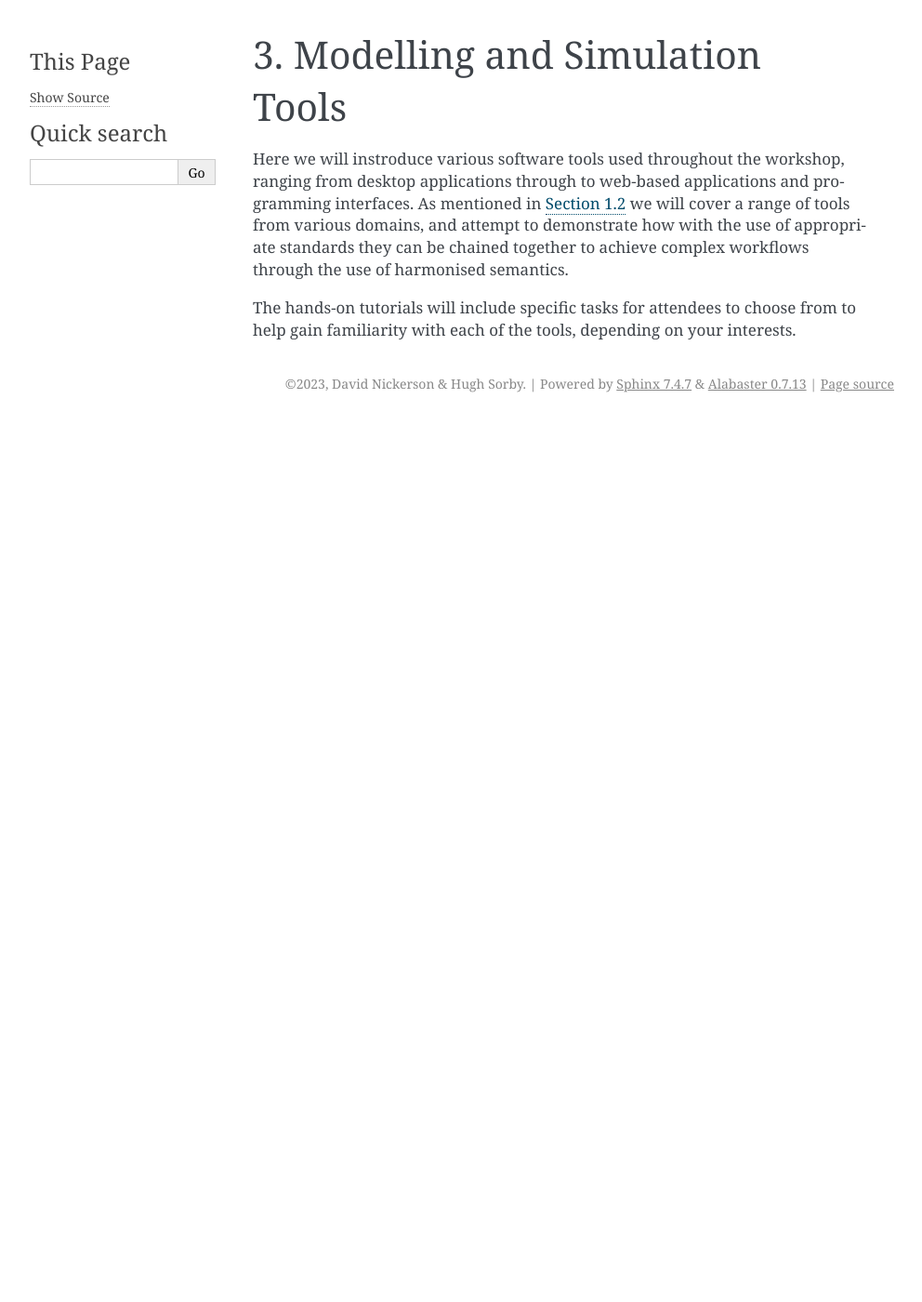
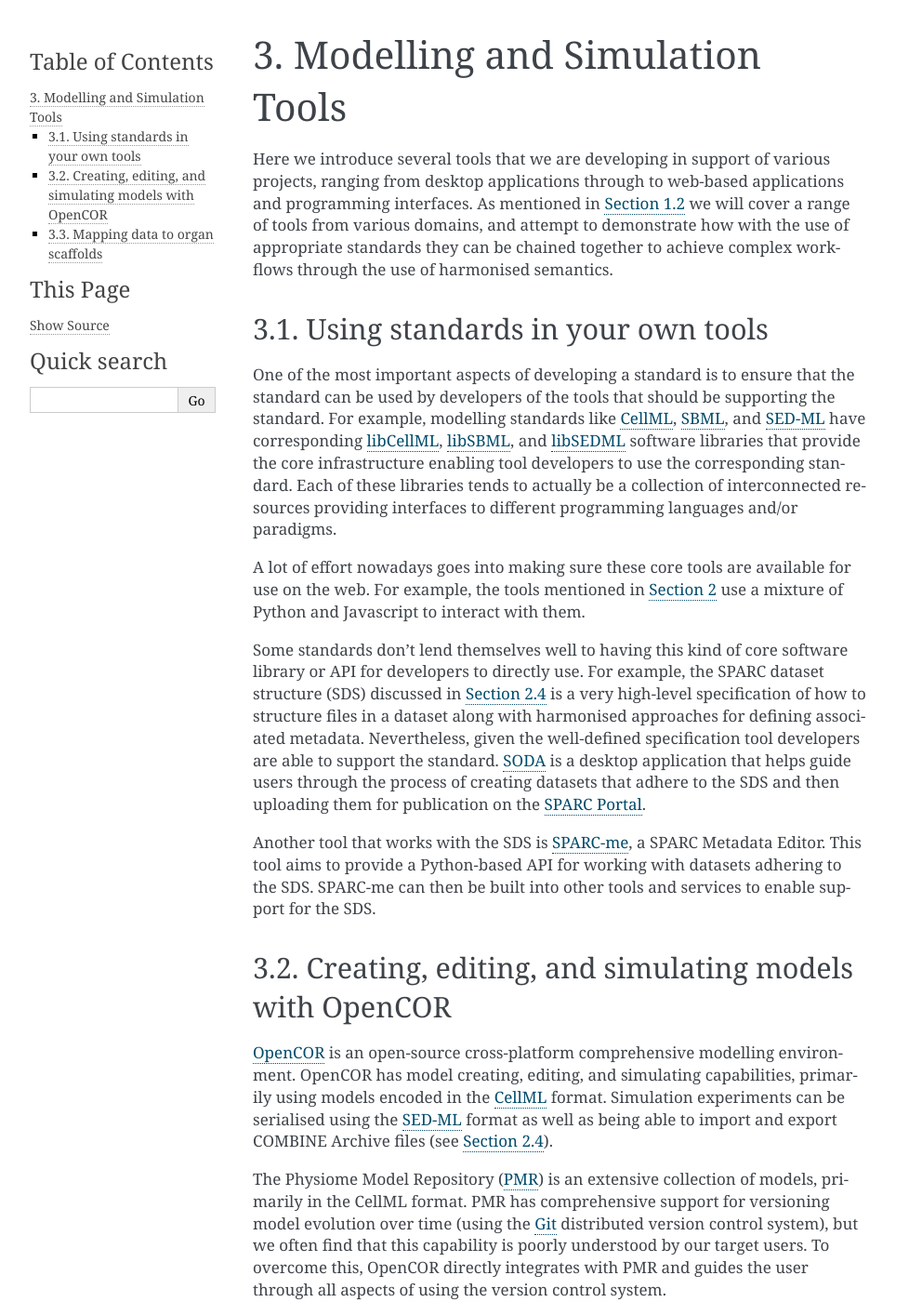
Before and after one commit to tools-for-credible-digital-twins/embc23, a Sphinx documentation site: the page built from source/modelling-tools/index.rst, in a window 1280 px wide and 1400 px high. Shown: the whole window at 93% size, without its empty margins (148-1140 px from the left). Built offline with Sphinx 7.4.7, drawn with Linux system fonts in a browser that asks for light colours; some of the changed text lies outside the part shown.

Commit message:
adding content for modelling tools section

```diff
--- a/source/modelling-tools/index.rst
+++ b/source/modelling-tools/index.rst
@@ -1,7 +1,62 @@
 Modelling and Simulation Tools
 ==============================
 
-Here we will instroduce various software tools used throughout the workshop, ranging from desktop applications through to web-based applications and programming interfaces.
+Here we introduce several tools that we are developing in support of various projects, ranging from desktop applications through to web-based applications and programming interfaces.
 As mentioned in :numref:`workshop_philosophy` we will cover a range of tools from various domains, and attempt to demonstrate how with the use of appropriate standards they can be chained together to achieve complex workflows through the use of harmonised semantics.
 
-The hands-on tutorials will include specific tasks for attendees to choose from to help gain familiarity with each of the tools, depending on your interests.
+Using standards in your own tools
+---------------------------------
+
+One of the most important aspects of developing a standard is to ensure that the standard can be used by developers of the tools that should be supporting the standard. For example, modelling standards like `CellML`_, `SBML`_, and `SED-ML`_ have corresponding `libCellML`_, `libSBML`_, and `libSEDML`_ software libraries that provide the core infrastructure enabling tool developers to use the corresponding standard. Each of these libraries tends to actually be a collection of interconnected resources providing interfaces to different programming languages and/or paradigms.
+
+A lot of effort nowadays goes into making sure these core tools are available for use on the web. For example, the tools mentioned in :numref:`section-standards` use a mixture of Python and Javascript to interact with them.
+
+Some standards don't lend themselves well to having this kind of core software library or API for developers to directly use. For example, the SPARC dataset structure (SDS) discussed in :numref:`standard_packaging` is a very high-level specification of how to structure files in a dataset along with harmonised approaches for defining associated metadata. Nevertheless, given the well-defined specification tool developers are able to support the standard. `SODA`_ is a desktop application that helps guide users through the process of creating datasets that adhere to the SDS and then uploading them for publication on the `SPARC Portal`_.
+
+Another tool that works with the SDS is `SPARC-me`_, a SPARC Metadata Editor. This tool aims to provide a Python-based API for working with datasets adhering to the SDS. SPARC-me can then be built into other tools and services to enable support for the SDS.
+
+
+Creating, editing, and simulating models with OpenCOR
+-----------------------------------------------------
+
+`OpenCOR`_ is an open-source cross-platform comprehensive modelling environment. OpenCOR has model creating, editing, and simulating capabilities, primarily using models encoded in the `CellML`_ format. Simulation experiments can be serialised using the `SED-ML`_ format as well as being able to import and export COMBINE Archive files (see :numref:`standard_packaging`).
+
+The Physiome Model Repository (`PMR`_) is an extensive collection of models, primarily in the CellML format. PMR has comprehensive support for versioning model evolution over time (using the `Git <https://git-scm.com/>`_ distributed version control system), but we often find that this capability is poorly understood by our target users. To overcome this, OpenCOR directly integrates with PMR and guides the user through all aspects of using the version control system.
+
+.. admonition:: Exercise
+
+    The `OpenCOR tutorial`_ is an extensive trip through the capabilities of CellML, PMR, and OpenCOR. As the tutorial gradually builds upon lessons learnt in preceeding steps, it is useful to follow through the tutorial in its entirety. If time is pressing, however, some particular highlights worth jumping to are:
+
+    * opening a model directly from PMR in OpenCOR [`link1 <https://tutorial-on-cellml-opencor-and-pmr.readthedocs.io/en/latest/open_existing.html>`_];
+    * modularity and model reuse [`link2 <https://tutorial-on-cellml-opencor-and-pmr.readthedocs.io/en/latest/cellml_imports.html>`_];
+    * generating procedural code from CellML models [`link3 <https://tutorial-on-cellml-opencor-and-pmr.readthedocs.io/en/latest/code_generation.html>`_]; and
+    * depositing models into PMR using OpenCOR [`link4 <https://tutorial-on-cellml-opencor-and-pmr.readthedocs.io/en/latest/pmr_workspaces_in_opencor.html>`_].
+
+Mapping data to organ scaffolds
+-------------------------------
+
+The `SPARC scaffold mapping tools`_ provide a suite of tools to enable data to registered to a common coordinate framework defined by an `organ scaffold`_. The scaffold mapping tools are actually a specialised release of the `MAP Client`_ workflow application, containing all the tools and resources required to achieve the scaffold mapping tasks.
+
+.. admonition:: Exercise
+
+    Install the `SPARC scaffold mapping tools`_ following the instructions available via that page. At this time, the current release of the scaffold mapping tools should be 0.19.1.
+
+    Also available from the above link are three step-by-step tutorials demonstrating different mapping tasks. Namely embedding segmented data in a SPARC organ scaffold; mapping physiological data; and mapping image data from a flat preparation. Working through these tutorials will give a good sense of the capabilities that can be achieved due to the standards being used and the harmonisation of the metadata.
+
+
+.. _libCellML: https://libcellml.org
+.. _libSBML: https://sbml.org/software/libsbml/
+.. _libSEDML: https://github.com/fbergmann/libSEDML
+.. _CellML: https://cellml.org
+.. _SED-ML: https://sed-ml.org
+.. _SBML: https://sbml.org
+.. _OpenCOR: https://opencor.ws
+.. _OpenCOR tutorial: https://tutorial-on-cellml-opencor-and-pmr.readthedocs.io/
+.. _libOpenCOR: https://opencor.ws/libopencor
+.. _PMR: https://models.physiomeproject.org/
+.. _SODA: https://docs.sodaforsparc.io/
+.. _SPARC Portal: https://sparc.science
+.. _SPARC-me: https://github.com/SPARC-FAIR-Codeathon/sparc-me
+.. _SPARC scaffold mapping tools: https://sparc.science/resources/1mv8q3JckdpSYpPK9dvdKx
+.. _organ scaffold: https://docs.sparc.science/docs/organ-scaffolds
+.. _MAP Client: https://map-client.readthedocs.io/en/latest/
--- a/source/standards/index.rst
+++ b/source/standards/index.rst
@@ -1,3 +1,5 @@
+.. _section-standards:
+
 Standards
 =========
 
@@ -72,6 +74,8 @@ While it is well established that comprehensive model annotation is an important
     We recommend installing the AMAS package into a clean Python virtual environment to avoid contamination of your system Python and/or version conflicts with required dependencies.
 
 
+.. _standard_packaging:
+
 Standardised packaging to improve sharing
 -----------------------------------------
 
```
